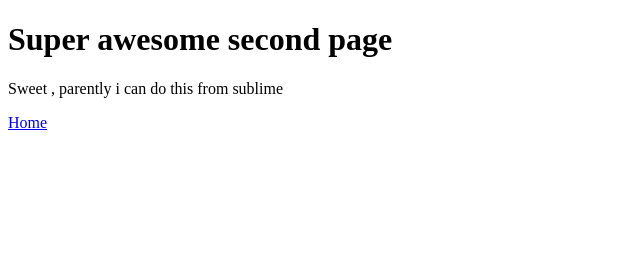
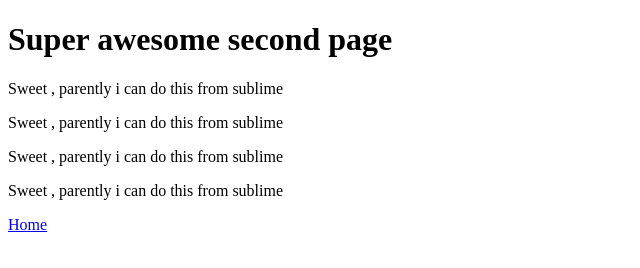
Before and after one commit to alexaapetrei/alexaapetrei.github.io, a plain HTML site: page next.html in a window 1280 px wide. Shown: the whole page, without its empty margins (0-640 px from the left). Drawn offline with Linux system fonts and the light colour scheme.

Commit message:
some mega awesome new lines , also , flow is: make changes add files that have changed push ? then commit ?

```diff
--- a/next.html
+++ b/next.html
@@ -5,7 +5,10 @@
 </head>
 <body>
 <h1>Super awesome second page</h1>
-<p>Sweet , parently i can do this from sublime</p>
+<p>Sweet , parently i can do this from sublime </p>
+<p>Sweet , parently i can do this from sublime </p>
+<p>Sweet , parently i can do this from sublime </p>
+<p>Sweet , parently i can do this from sublime </p>
 <a href="/">Home</a>
 </body>
 </html>
```
Also changed, not shown: 1 other file.
